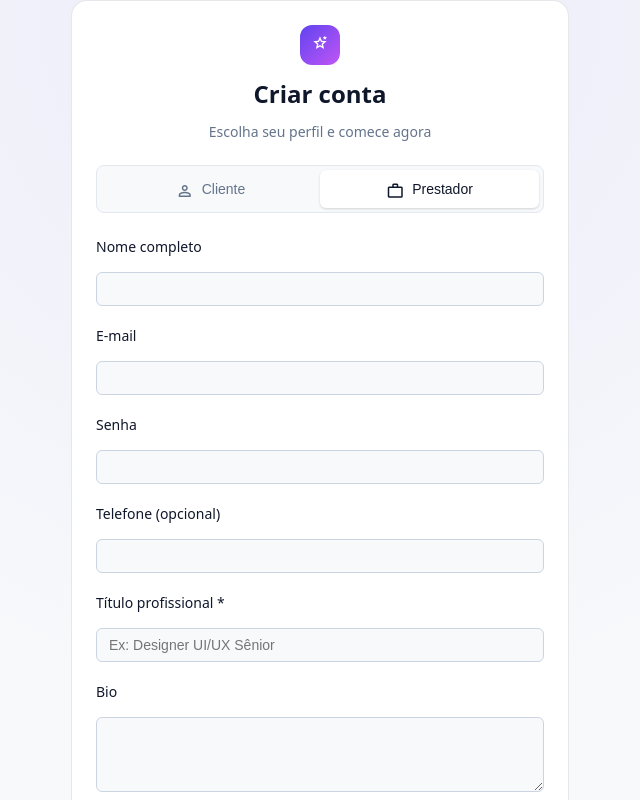
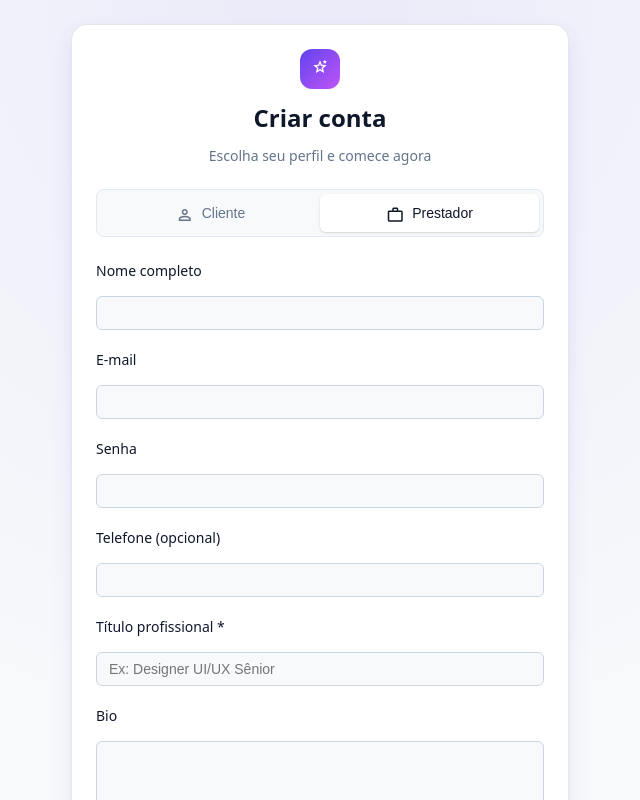
Before and after one commit to C-Fernandes/Servio, an Angular app in the folder servio-frontend/: page /auth/signup in a window 1280 px wide. Shown: the top 800 px of the page, without its empty margins (320-960 px from the left). Built offline with nearby package versions, Linux system fonts and the light colour scheme.

Commit message:
fix: Correções visuais pagina de cadastro e login

```diff
--- a/servio-frontend/src/app/pages/auth/_auth-shared.scss
+++ b/servio-frontend/src/app/pages/auth/_auth-shared.scss
@@ -17,6 +17,10 @@
   border: 1px solid rgba(15, 23, 42, 0.1);
   border-radius: 1rem;
   padding: 24px;
+  margin: 1.5rem 0;
+  box-shadow:
+    0 10px 25px -5px rgba(79, 70, 229, 0.15),
+    0 8px 10px -6px rgba(79, 70, 229, 0.1);
 }
 .auth-header {
   display: flex;
--- a/servio-frontend/src/app/pages/auth/signup/signup.component.html
+++ b/servio-frontend/src/app/pages/auth/signup/signup.component.html
@@ -1,8 +1,8 @@
 <div class="auth-layout">
-    <div class="auth-card shadow-elegant">
+    <div class="auth-card">
 
         <div class="auth-header">
-            <div class="brand-logo shadow-glow">
+            <div class="brand-logo">
                 <mat-icon>stars_2</mat-icon>
             </div>
             <h2 class="auth-title">Criar conta</h2>
```
